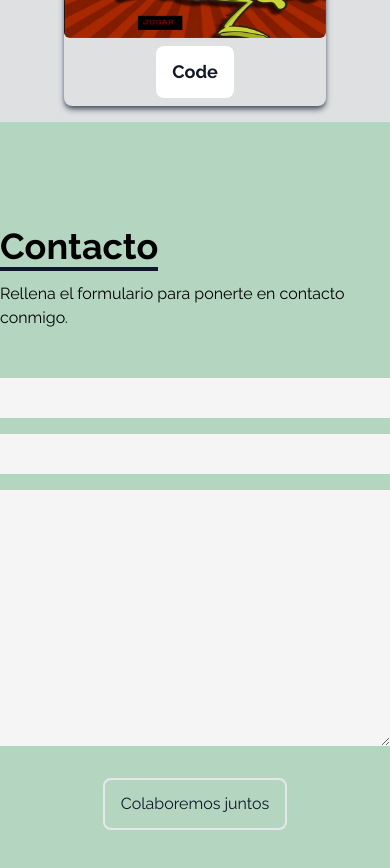
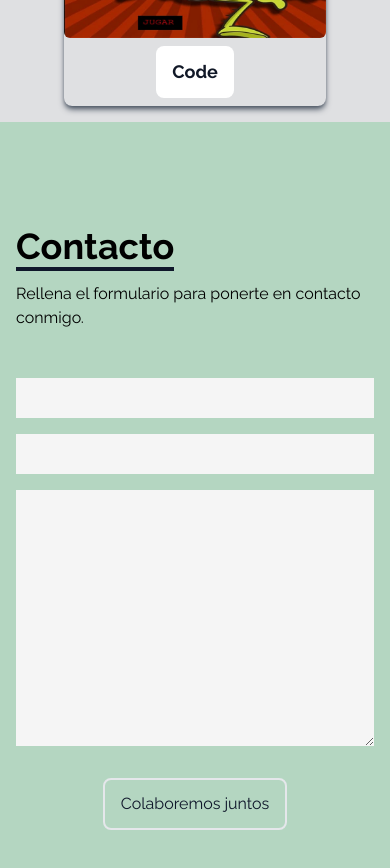
Before and after one commit to diegoivg98/portafolio-DV, a React (Vite) app: page / in a window 390 px wide. Shown: the part 5440-6308 px from the top of the page. Built offline with nearby package versions, Linux system fonts and the light colour scheme.

Commit message:
cambios en el formulario para pantallas mobile

```diff
--- a/src/components/Contact.jsx
+++ b/src/components/Contact.jsx
@@ -5,9 +5,10 @@
   const [state, handleSubmit] = useForm("mjvdelzl");
   return (
     <div
-      name="contact"
-      className="w-full h-screen bg-[#b4d6c1] flex justify-center items-center py-4"
-    >
+    name="contact"
+    className="w-full h-screen bg-[#b4d6c1] flex justify-center items-center p-4"
+  >
+
       <form
         onSubmit={handleSubmit}
         className="flex flex-col max-w-[600px] w-full"
```
